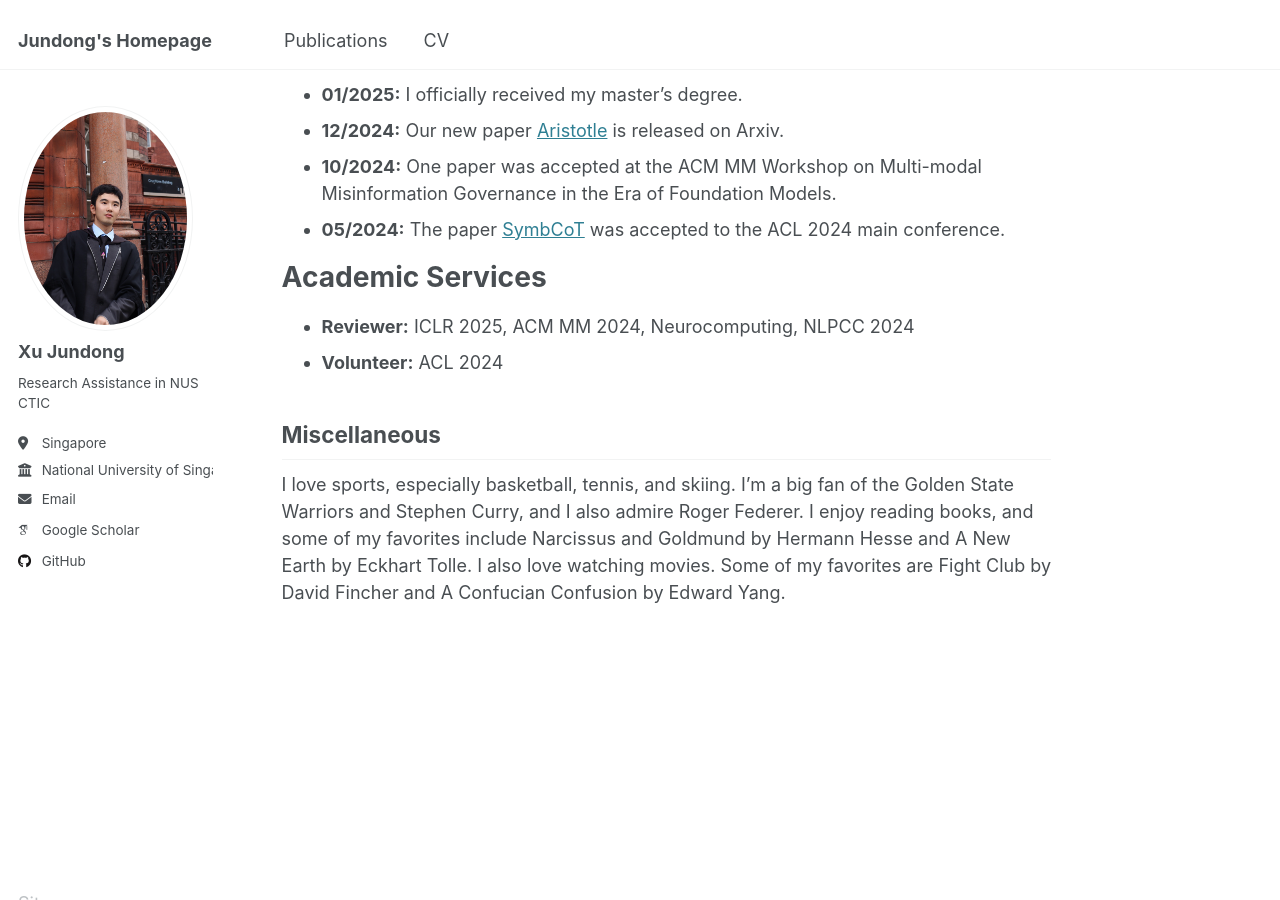
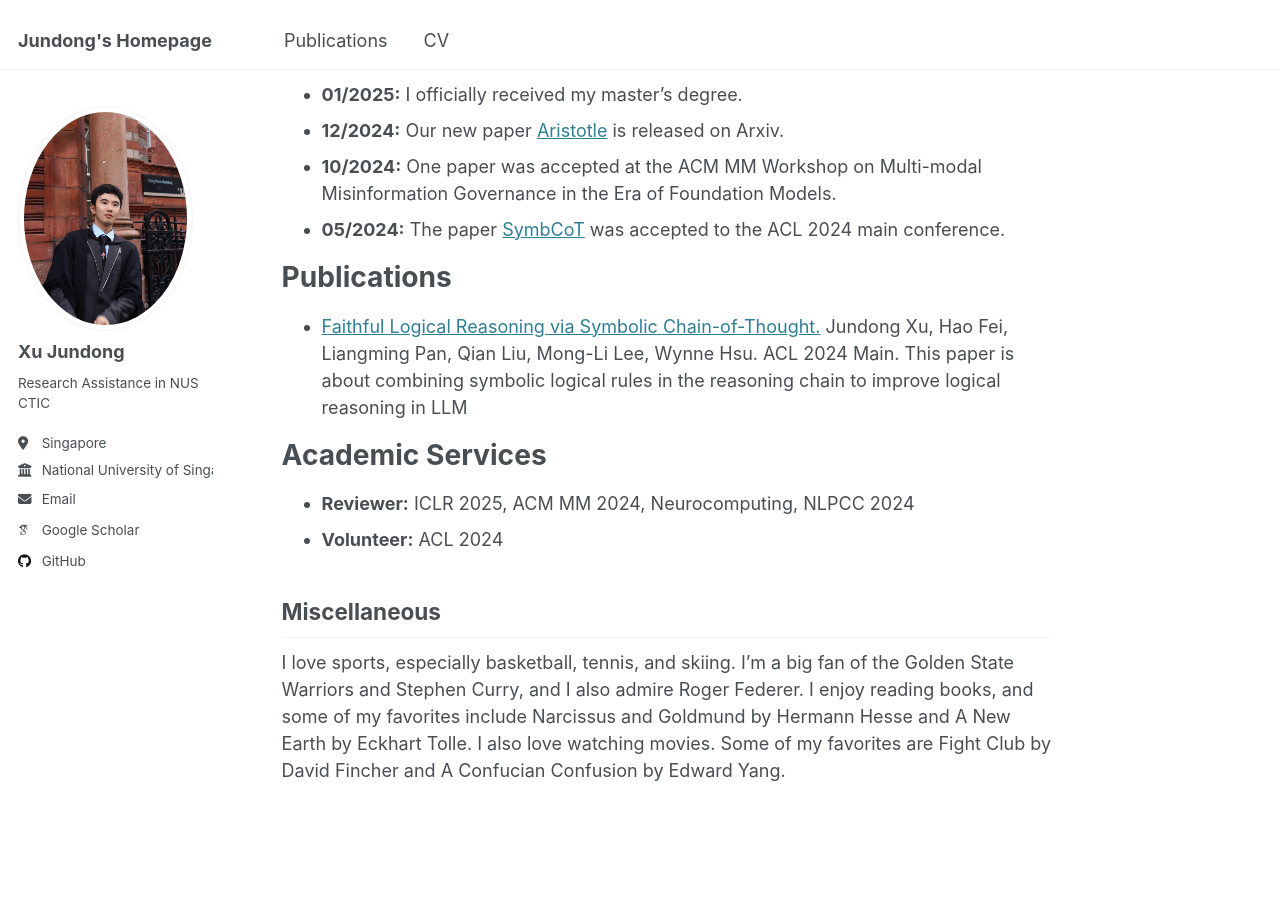
Before and after one commit to Aiden0526/aiden0526.github.io, a Jekyll site: the page built from _pages/about.md, in a window 1280 px wide and 900 px high, scrolled down 391 px. Built offline with Jekyll 4.4.1, drawn with Linux system fonts in a browser that asks for light colours; some web fonts are replaced.

Commit message:
add publications

```diff
--- a/_pages/about.md
+++ b/_pages/about.md
@@ -19,6 +19,19 @@ News
 - **10/2024:** One paper was accepted at the ACM MM Workshop on Multi-modal Misinformation Governance in the Era of Foundation Models.
 - **05/2024:** The paper [SymbCoT](https://arxiv.org/abs/2405.18357) was accepted to the ACL 2024 main conference.
 
+
+Publications
+=====
+- [Faithful Logical Reasoning via Symbolic Chain-of-Thought.](https://arxiv.org/abs/2405.18357)
+Jundong Xu, Hao Fei, Liangming Pan, Qian Liu, Mong-Li Lee, Wynne Hsu.
+ACL 2024 Main.
+This paper is about combining symbolic logical rules in the reasoning chain to improve logical reasoning in LLM
+<!-- - [] -->
+
+
+
+
+
 Academic Services
 ======
 - **Reviewer:** ICLR 2025, ACM MM 2024, Neurocomputing, NLPCC 2024
```
